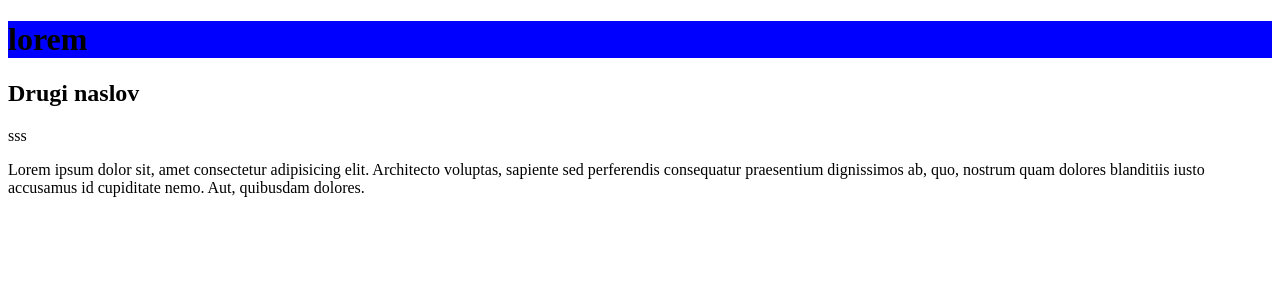
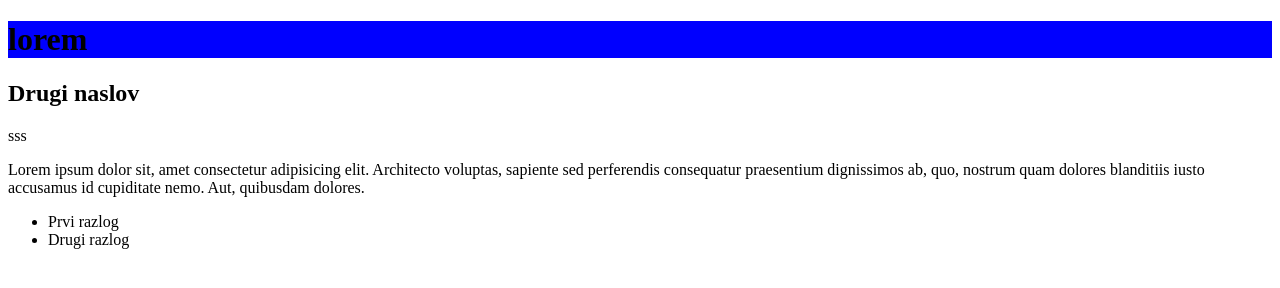
Before and after one commit to NikolaJolic2004/git_proba, a plain HTML site: page index.html in a window 1280 px wide. Drawn offline with Linux system fonts and the light colour scheme.

Commit message:
Novija verzija

```diff
--- a/index.html
+++ b/index.html
@@ -13,5 +13,9 @@
     <h2>Drugi naslov</h2>
     <p>sss</p>
     <p>Lorem ipsum dolor sit, amet consectetur adipisicing elit. Architecto voluptas, sapiente sed perferendis consequatur praesentium dignissimos ab, quo, nostrum quam dolores blanditiis iusto accusamus id cupiditate nemo. Aut, quibusdam dolores.</p>
+    <ul>
+        <li>Prvi razlog</li>
+        <li>Drugi razlog</li>
+    </ul>
 </body>
 </html>
```
